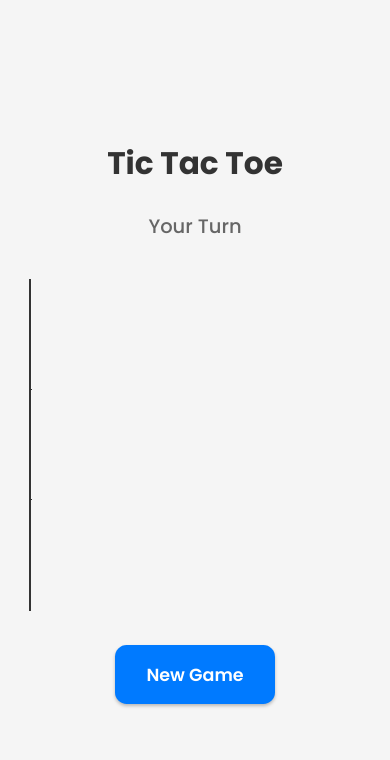
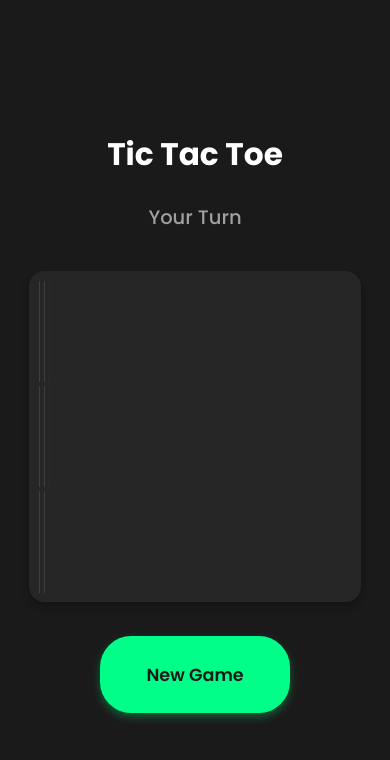
Before and after one commit to spthomas5/tic-tac-toe, a React Native app: screen / in a window 390 px wide. Shown: the top 760 px of the page. Built offline with nearby package versions, Linux system fonts and the light colour scheme.

Commit message:
Match Soundmap theme

```diff
--- a/App.tsx
+++ b/App.tsx
@@ -26,6 +26,6 @@ export default function App() {
 const styles = StyleSheet.create({
   container: {
     flex: 1,
-    backgroundColor: '#f5f5f5',
+    backgroundColor: '#1a1a1a',
   },
 });
--- a/src/GameBoard.tsx
+++ b/src/GameBoard.tsx
@@ -195,6 +195,13 @@ const GameBoard = () => {
 
     const padding = squareSize * 0.15; // Extend line beyond squares
 
+    // Get the winning color based on the winner
+    const getWinningLineColor = () => {
+      if (winner === 'player') return '#ff4444'; // Red for X (player)
+      if (winner === 'cpu') return '#4488ff'; // Blue for O (CPU)
+      return '#00ff88'; // Default green
+    };
+
     if (winningLine.type === 'horizontal') {
       const row = winningLine.start.row;
       lineStyle = {
@@ -236,7 +243,7 @@ const GameBoard = () => {
 
     return (
       <View style={styles.winningLineContainer}>
-        <Animated.View style={[styles.winningLine, lineStyle]} />
+        <Animated.View style={[styles.winningLine, lineStyle, { backgroundColor: getWinningLineColor() }]} />
       </View>
     );
   };
@@ -248,20 +255,21 @@ const GameBoard = () => {
       alignItems: 'center',
       paddingHorizontal: useResponsiveSize(5),
       paddingVertical: useResponsiveSize(2, 'height'),
+      backgroundColor: '#1a1a1a',
     },
     title: {
       fontSize: useResponsiveSize(8),
       fontFamily: 'Poppins-Bold',
       textAlign: 'center',
       marginBottom: useResponsiveSize(3, 'height'),
-      color: '#333',
+      color: '#ffffff',
     },
     status: {
       fontSize: useResponsiveSize(5),
       fontFamily: 'Poppins-Medium',
       textAlign: 'center',
       marginBottom: useResponsiveSize(4, 'height'),
-      color: '#666',
+      color: '#a0a0a0',
       minHeight: useResponsiveSize(4, 'height'),
     },
     board: {
@@ -269,6 +277,17 @@ const GameBoard = () => {
       aspectRatio: 1,
       marginBottom: useResponsiveSize(4, 'height'),
       position: 'relative',
+      backgroundColor: '#262626',
+      borderRadius: useResponsiveSize(4),
+      padding: useResponsiveSize(2),
+      shadowColor: '#000',
+      shadowOffset: {
+        width: 0,
+        height: 4,
+      },
+      shadowOpacity: 0.3,
+      shadowRadius: 8,
+      elevation: 8,
     },
     winningLineContainer: {
       position: 'absolute',
@@ -281,7 +300,7 @@ const GameBoard = () => {
       pointerEvents: 'none',
     },
     winningLine: {
-      backgroundColor: '#000000',
+      backgroundColor: '#00ff88',
       position: 'absolute',
     },
     row: {
@@ -289,22 +308,22 @@ const GameBoard = () => {
       flexDirection: 'row',
     },
     resetButton: {
-      paddingVertical: useResponsiveSize(2, 'height'),
-      paddingHorizontal: useResponsiveSize(8),
-      backgroundColor: '#007AFF',
-      borderRadius: useResponsiveSize(3),
+      paddingVertical: useResponsiveSize(3, 'height'),
+      paddingHorizontal: useResponsiveSize(12),
+      backgroundColor: '#00ff88',
+      borderRadius: useResponsiveSize(8),
       alignItems: 'center',
-      shadowColor: '#000',
+      shadowColor: '#00ff88',
       shadowOffset: {
         width: 0,
-        height: 2,
+        height: 4,
       },
-      shadowOpacity: 0.25,
-      shadowRadius: 3.5,
-      elevation: 5,
+      shadowOpacity: 0.3,
+      shadowRadius: 8,
+      elevation: 8,
     },
     resetButtonText: {
-      color: 'white',
+      color: '#1a1a1a',
       fontSize: useResponsiveSize(4.5),
       fontFamily: 'Poppins-SemiBold',
     },
--- a/src/Square.tsx
+++ b/src/Square.tsx
@@ -11,21 +11,37 @@ const Square = ({ onPress, value, row, col, disabled = false }: {
 }) => {
   const borderWidth = useResponsiveSize(0.4);
 
+  const getPlayerColor = () => {
+    if (value === 'X') return '#ff4444'; // Red for X
+    if (value === 'O') return '#4488ff'; // Blue for O
+    return '#00ff88'; // Default green
+  };
+
   const styles = StyleSheet.create({
     square: {
       flex: 1,
       aspectRatio: 1,
       alignItems: 'center',
       justifyContent: 'center',
-      backgroundColor: '#f8f8f8',
-      borderRightWidth: col < 2 ? borderWidth : 0,
-      borderBottomWidth: row < 2 ? borderWidth : 0,
-      borderColor: '#333',
+      backgroundColor: '#2a2a2a',
+      borderRightWidth: col < 2 ? borderWidth * 0.5 : 0,
+      borderBottomWidth: row < 2 ? borderWidth * 0.5 : 0,
+      borderColor: '#404040',
+      margin: useResponsiveSize(0.5),
+      borderRadius: useResponsiveSize(2),
+      shadowColor: getPlayerColor(),
+      shadowOffset: {
+        width: 0,
+        height: 2,
+      },
+      shadowOpacity: value ? 0.3 : 0,
+      shadowRadius: 4,
+      elevation: value ? 4 : 0,
     },
     text: {
-      fontSize: useResponsiveSize(12),
+      fontSize: useResponsiveSize(8),
       fontWeight: 'bold',
-      color: '#333',
+      color: getPlayerColor(),
       fontFamily: 'Poppins-Bold',
     },
   });
```
